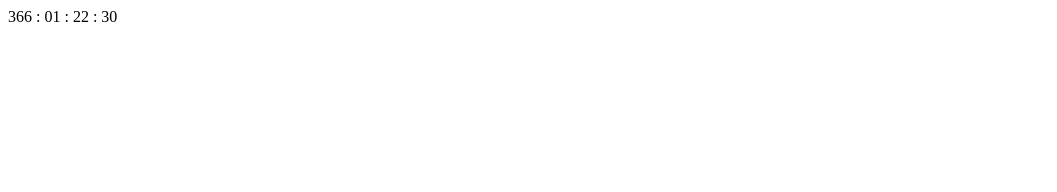
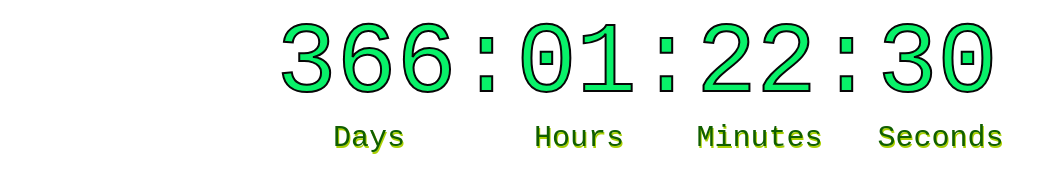
Before and after one commit to Yaroslava16/goit-js-hw-11-timer, a plain HTML site: page index.html in a window 1280 px wide. Shown: the whole page, without its empty margins (0-1057 px from the left). Drawn offline with Linux system fonts and the light colour scheme.

Commit message:
styled the timer and rendered all the html markup

```diff
--- a/index.html
+++ b/index.html
@@ -5,29 +5,10 @@
     <meta http-equiv="X-UA-Compatible" content="IE=edge">
     <meta name="viewport" content="width=device-width, initial-scale=1.0">
     <title>Document</title>
+    <link rel="stylesheet" href="./style.css">
 </head>
 <body>
-    <div class="timer" id="timer-1">
-        <div class="field">
-            <span class="value" data-value="days">11</span>
-            <span class="label">Days</span>
-        </div>
-
-        <div class="field">
-            <span class="value" data-value="hours">11</span>
-            <span class="label">Hours</span>
-        </div>
-
-        <div class="field">
-            <span class="value" data-value="mins">11</span>
-            <span class="label">Minutes</span>
-        </div>
-
-        <div class="field">
-            <span class="value" data-value="secs">11</span>
-            <span class="label">Seconds</span>
-        </div>
-    </div>
+    <div class="timer" id="timer-1"></div>
     <script src="./index.js" type="module"></script>
 </body>
 </html>
--- a/index.js
+++ b/index.js
@@ -28,10 +28,28 @@ class CountdownTimer {
 
   render() {
     this.element.innerHTML = `
-    <span class="value" data-value="days">${this.getDays()}</span> :
-    <span class="value" data-value="hours">${this.getHours()}</span> :
-    <span class="value" data-value="mins">${this.getMinutes()}</span> :
-    <span class="value" data-value="secs">${this.getSeconds()}</span>
+      <div class="field">
+          <span class="value" data-value="days">${this.getDays()}:
+          </span>
+          <span class="label">Days</span>
+      </div>
+
+      <div class="field">
+          <span class="value" data-value="hours">${this.getHours()}:
+          </span>
+          <span class="label">Hours</span>
+      </div>
+
+      <div class="field">
+          <span class="value" data-value="mins">${this.getMinutes()}:
+          </span>
+          <span class="label">Minutes</span>
+      </div>
+
+      <div class="field">
+          <span class="value" data-value="secs">${this.getSeconds()}</span>
+          <span class="label">Seconds</span>
+      </div>
     `;
   }
 
@@ -47,6 +65,7 @@ class CountdownTimer {
     }, 1000);
   }
 }
+
 const currentDate = new Date();
 
 const targetDate = new Date("Apr 10, 2022");
--- /dev/null
+++ b/style.css
@@ -0,0 +1,31 @@
+.timer {
+  display: flex;
+  justify-content: center;
+  color: #070707;
+}
+
+.value {
+  font-family: "Roboto Mono", monospace;
+  font-size: 100px;
+  color: rgb(8, 241, 105);
+  -webkit-text-stroke: 2px rgb(7, 7, 7);
+}
+
+.field {
+  display: block;
+}
+
+.label {
+  display: block;
+  text-align: center;
+  font-family: "Roboto Mono", monospace;
+  font-size: 30px;
+  margin-right: 55px;
+  color: #013806;
+  text-shadow: 1px 2px rgb(171, 209, 4);
+  color: #105e01;
+}
+
+.timer .field:last-child > .label {
+  margin-right: 0;
+}
```
